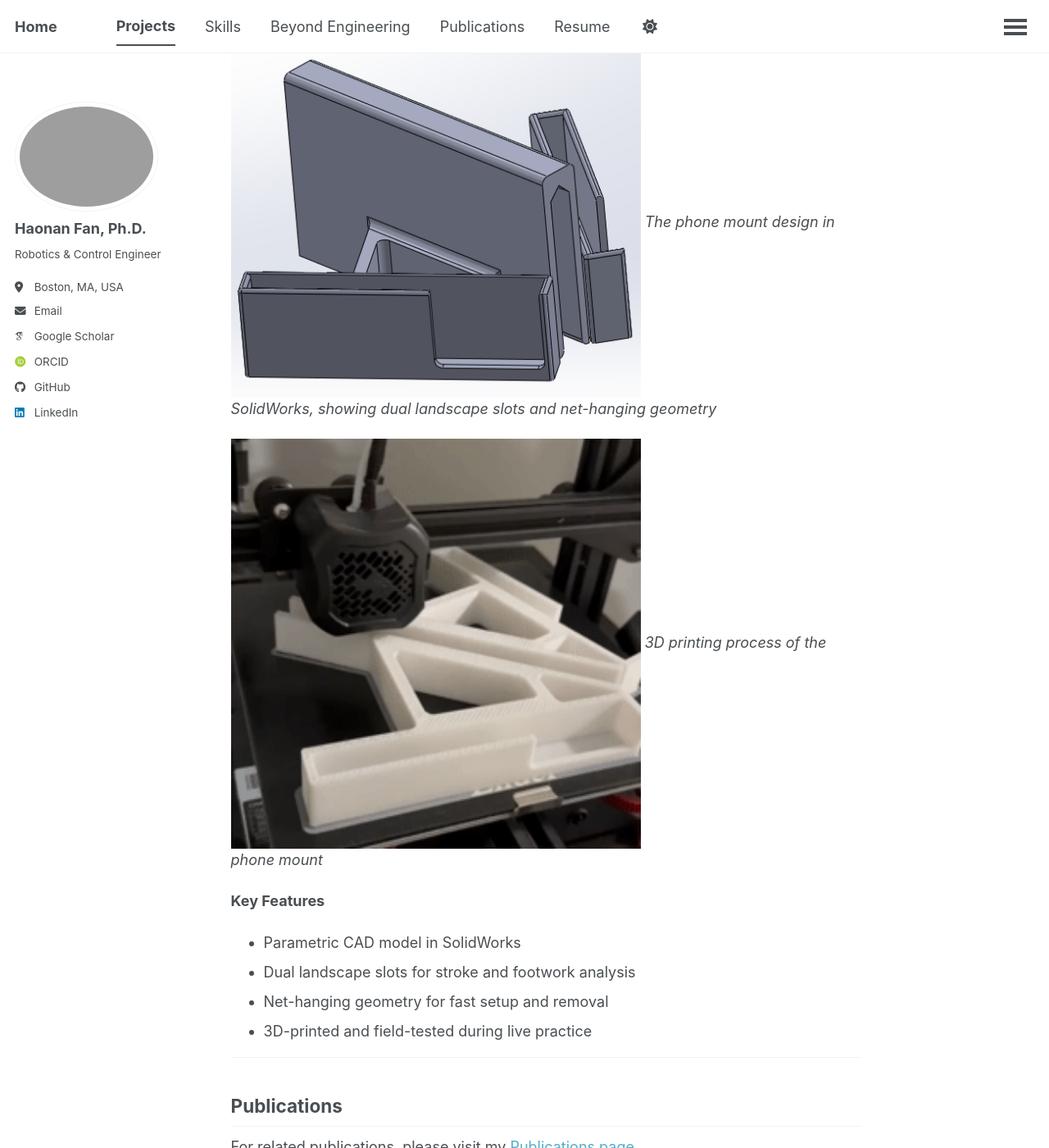
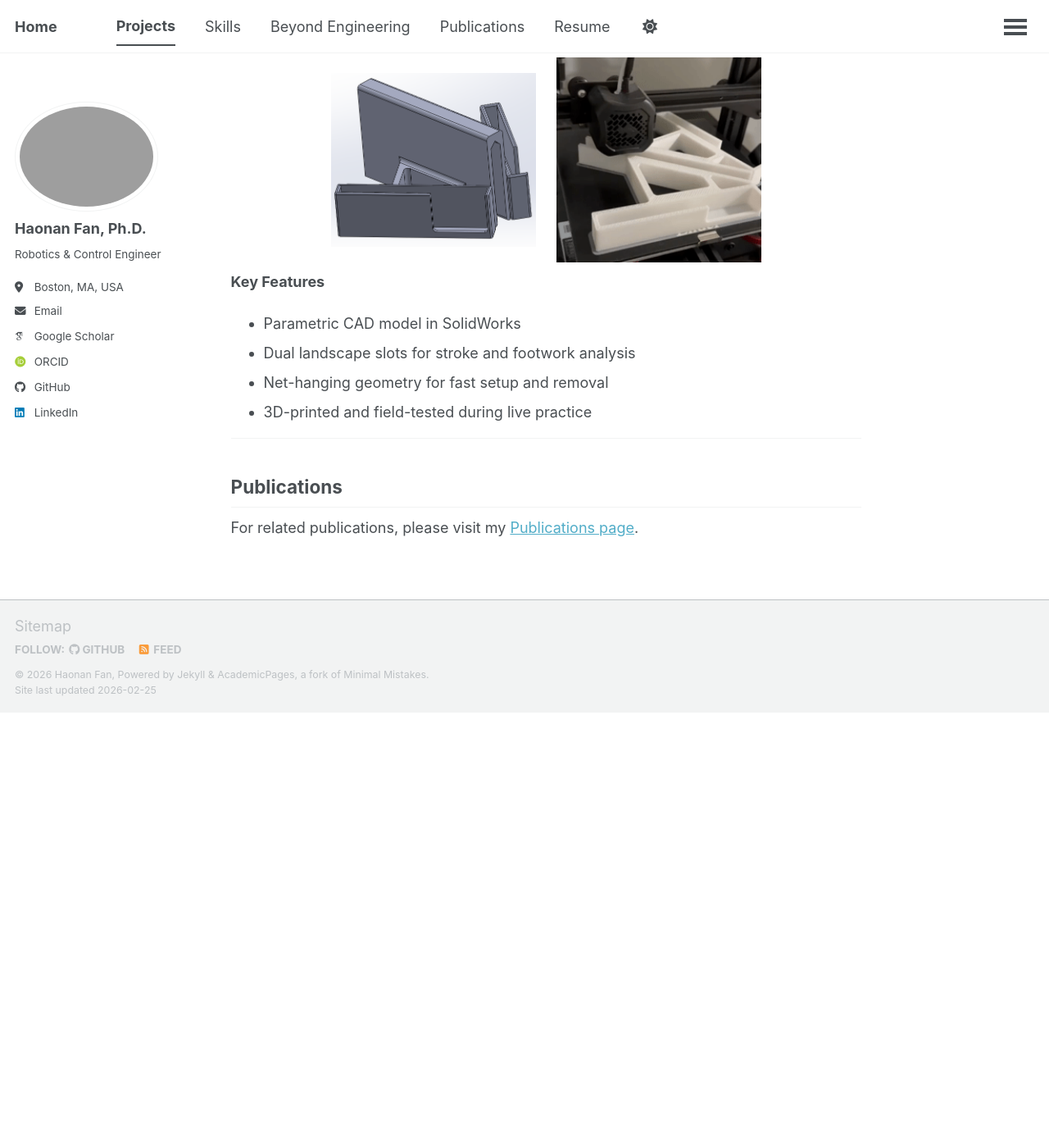
Before and after one commit to fanhaonan080/fanhaonan080.github.io, a Jekyll site: the page built from _pages/projects.md, in a window 1280 px wide and 1400 px high, scrolled down 3110 px. Shown: the whole window at 82% size. Built offline with Jekyll 4.4.1, drawn with Linux system fonts in a browser that asks for light colours; some web fonts are replaced; our own code applies the rules of GitHub Pages for plain Markdown files; a script that is not in the unit is left out; after the commit the page ends 3979 px from its top, so only the background shows below that.

Commit message:
Update projects page

```diff
--- a/_pages/projects.md
+++ b/_pages/projects.md
@@ -90,11 +90,11 @@ This project started when I became slightly obsessed with improving my tennis te
 
 The whole searching and CAD was done under 30 minutes while I was waiting for my friend. This phone mount hangs directly on the tennis net and supports horizontal (landscape) phone placement on both sides, allowing full-court recording during practice sessions.
 
-<img src="/images/projects/5_Side_Projects/PhoneMount.png" alt="Tennis Phone Mount Design" width="500px">
-*The phone mount design in SolidWorks, showing dual landscape slots and net-hanging geometry*
+<div style="text-align: center;">
+  <img src="/images/projects/5_Side_Projects/PhoneMount.png" alt="Tennis Phone Mount Design" width="250" style="display: inline-block; margin: 10px;">
+  <img src="/images/projects/5_Side_Projects/PhoneMount_print.gif" alt="Phone Mount 3D Printing Animation" width="250" style="display: inline-block; margin: 10px;">
+</div>
 
-<img src="/images/projects/5_Side_Projects/PhoneMount_print.gif" alt="Phone Mount 3D Printing Animation" width="500px">
-*3D printing process of the phone mount*
 
 **Key Features**
 - Parametric CAD model in SolidWorks
```
